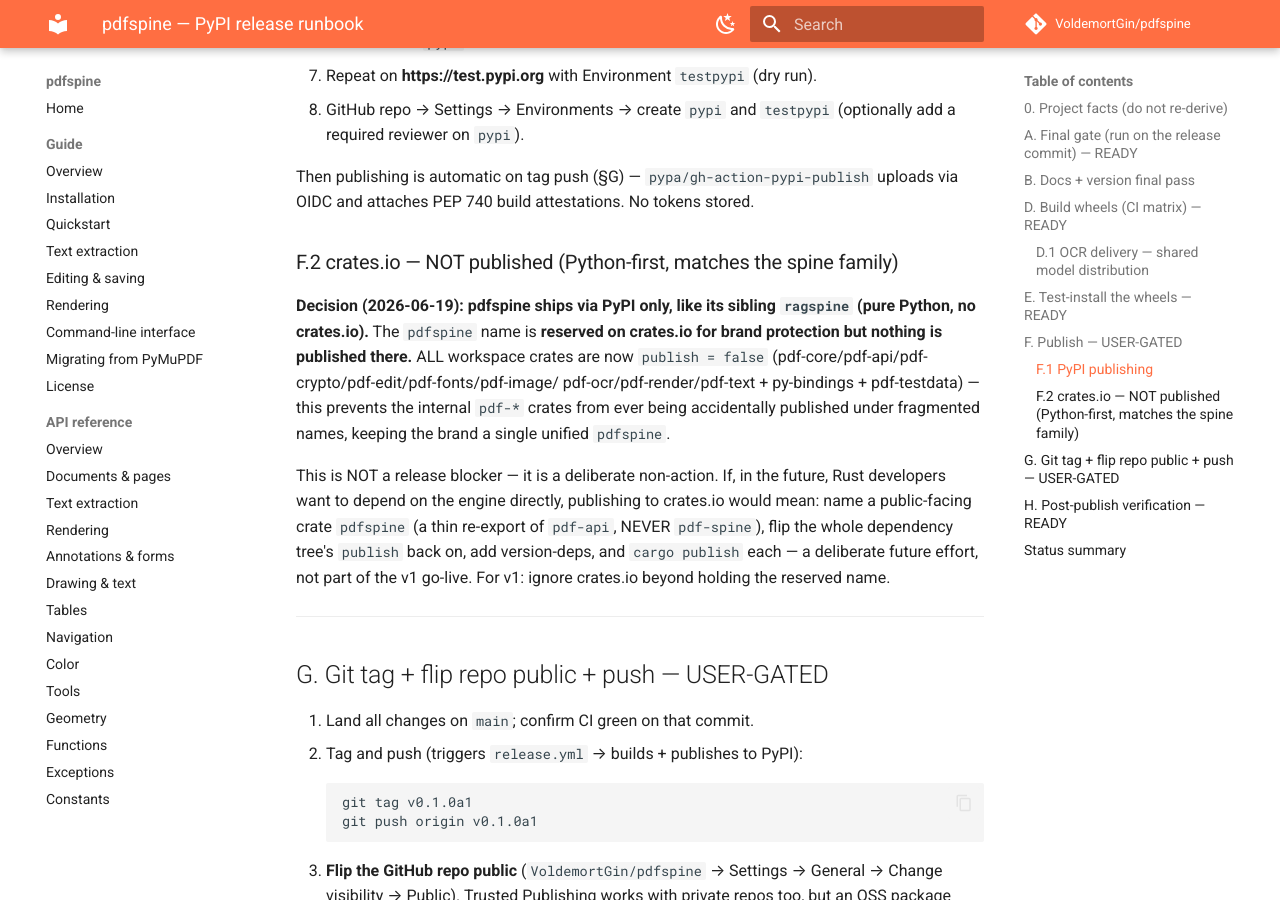
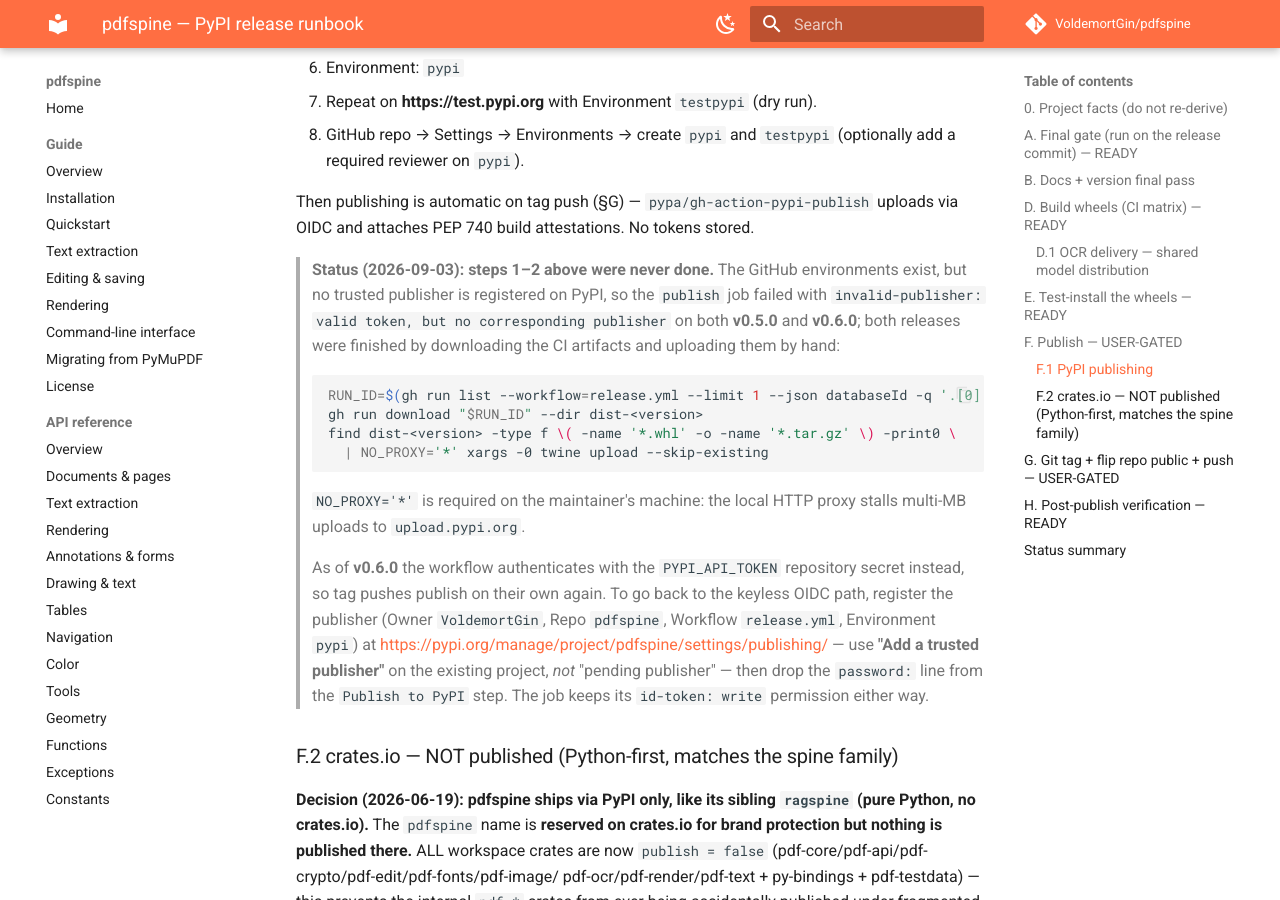
Before and after one commit to VoldemortGin/pdfspine, an MkDocs documentation site: the page built from docs/RELEASE-PYPI.md, in a window 1280 px wide and 900 px high, scrolled down 4666 px. Built offline with MkDocs 1.6.1 and Material for MkDocs 9.7.7, drawn with Linux system fonts in a browser that asks for light colours; comment, search, counter and statistics services are not loaded; some of the changed text lies outside the part shown.

Commit message:
ci(release): authenticate the PyPI upload with an API token
Trusted Publishing was wired into release.yml but never registered on the
PyPI side, so the publish job failed with `invalid-publisher` on both
v0.5.0 and v0.6.0 and the artifacts had to be uploaded by hand with twine.

Pass the existing PYPI_API_TOKEN secret to the publish step so a tag push
publishes on its own again. The job keeps its `id-token: write` permission
and the trusted-publisher instructions stay in place: once the publisher
exists on PyPI, deleting the `password:` line restores the keyless path.

Co-Authored-By: Claude Opus 5 (1M context) <noreply@anthropic.com>
Claude-Session: https://claude.ai/code/session_01FrgNdzHnsp6pGgLyL4HfTy

````diff
--- a/docs/RELEASE-PYPI.md
+++ b/docs/RELEASE-PYPI.md
@@ -75,7 +75,9 @@ the corresponding changelog entry and synchronized current-state docs.
 ## D. Build wheels (CI matrix) — READY
 
 The release workflow is in place: **`.github/workflows/release.yml`** builds the
-full abi3 matrix + sdist and publishes via Trusted Publishing.
+full abi3 matrix + sdist and publishes with the `PYPI_API_TOKEN` repository
+secret. (Trusted Publishing is wired up in the workflow but **not** registered on
+PyPI — see §F.1.)
 
 Matrix produced (one abi3 wheel each): linux `x86_64` (manylinux auto) + `aarch64`
 (manylinux 2_28), macOS `x86_64` (macos-13) + `aarch64` (macos-14), Windows `x64`,
@@ -182,6 +184,32 @@ workflow in the ocrspine repository.
 Then publishing is automatic on tag push (§G) — `pypa/gh-action-pypi-publish`
 uploads via OIDC and attaches PEP 740 build attestations. No tokens stored.
 
+> **Status (2026-09-03): steps 1–2 above were never done.** The GitHub
+> environments exist, but no trusted publisher is registered on PyPI, so the
+> `publish` job failed with
+> `invalid-publisher: valid token, but no corresponding publisher` on both
+> **v0.5.0** and **v0.6.0**; both releases were finished by downloading the CI
+> artifacts and uploading them by hand:
+>
+> ```bash
+> RUN_ID=$(gh run list --workflow=release.yml --limit 1 --json databaseId -q '.[0].databaseId')
+> gh run download "$RUN_ID" --dir dist-<version>
+> find dist-<version> -type f \( -name '*.whl' -o -name '*.tar.gz' \) -print0 \
+>   | NO_PROXY='*' xargs -0 twine upload --skip-existing
+> ```
+>
+> `NO_PROXY='*'` is required on the maintainer's machine: the local HTTP proxy
+> stalls multi-MB uploads to `upload.pypi.org`.
+>
+> As of **v0.6.0** the workflow authenticates with the `PYPI_API_TOKEN`
+> repository secret instead, so tag pushes publish on their own again. To go
+> back to the keyless OIDC path, register the publisher (Owner `VoldemortGin`,
+> Repo `pdfspine`, Workflow `release.yml`, Environment `pypi`) at
+> <https://pypi.org/manage/project/pdfspine/settings/publishing/> — use **"Add a
+> trusted publisher"** on the existing project, *not* "pending publisher" — then
+> drop the `password:` line from the `Publish to PyPI` step. The job keeps its
+> `id-token: write` permission either way.
+
 ### F.2 crates.io — NOT published (Python-first, matches the spine family)
 
 **Decision (2026-06-19): pdfspine ships via PyPI only, like its sibling `ragspine`
````
Also changed, not shown: 1 other file.
